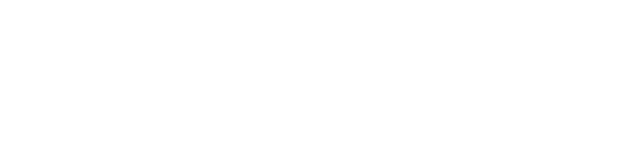
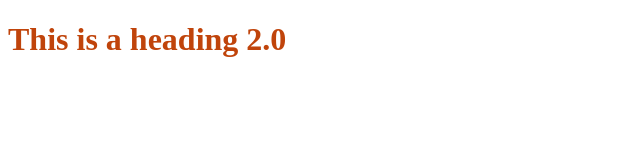
Before and after one commit to Shahzaman-Mazumder-Dihan/my_portfolio, a plain HTML site: page index.html in a window 1280 px wide. Shown: the whole page, without its empty margins (0-640 px from the left). Drawn offline with Linux system fonts and the light colour scheme.

Commit message:
resources done

```diff
--- a/index.html
+++ b/index.html
@@ -4,9 +4,11 @@
     <meta charset="UTF-8">
     <meta name="viewport" content="width=device-width, initial-scale=1.0">
     <title>Document</title>
+    <link rel="stylesheet" href="style/styles.css">
 </head>
 <body>
     <header>
+   <h1>This is a heading 2.0</h1>
 
     </header>
     <Main>
--- /dev/null
+++ b/style/styles.css
@@ -0,0 +1,3 @@
+h1{
+    color: rgb(192, 68, 11);
+}
```
Also changed, not shown: images/developer.png (added), images/hardy.png (added), images/header_bg.png (added), images/icons/facebook.png (added), images/icons/insta.png (added), images/icons/js.png (added), images/icons/mongo.png (added), images/icons/nodejs.png (added), images/icons/react.png (added), images/icons/twitter.png (added).
